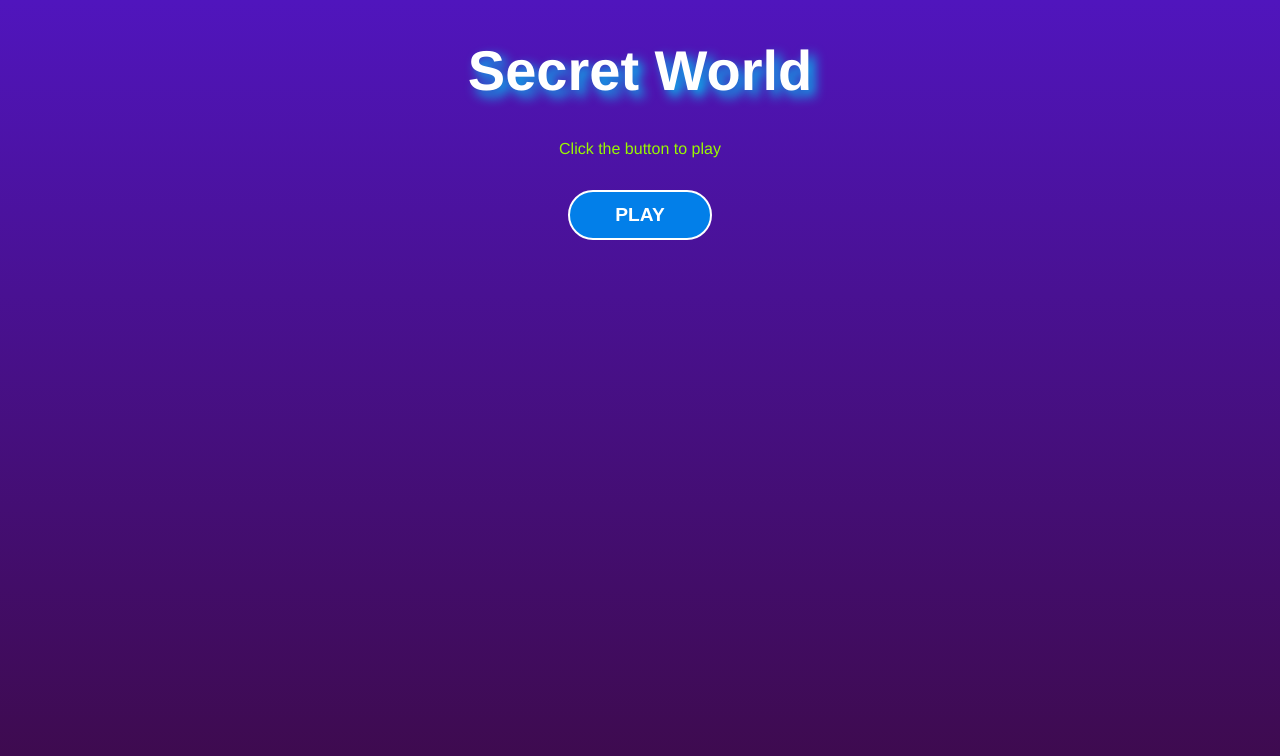
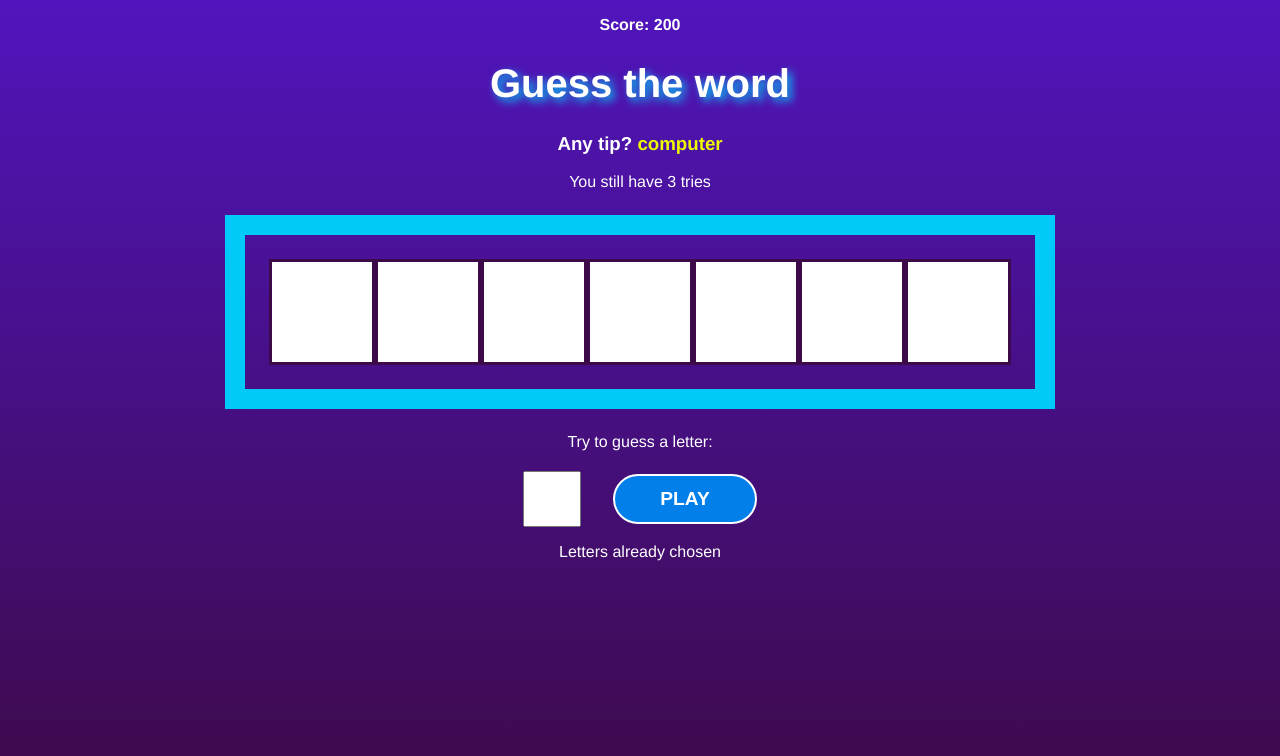
Before and after one commit to jpcp0614/Project-Secret-Word, a React (Vite) app: page / in a window 1280 px wide. Shown: the top 756 px of the page. Built offline with nearby package versions, Linux system fonts and the light colour scheme.

Commit message:
:sparkles: feat - add UseEffect and useCallback

```diff
--- a/src/App.jsx
+++ b/src/App.jsx
@@ -2,7 +2,7 @@
 import './App.css';
 
 // React
-import { useState, useEffect } from 'react';
+import { useState, useEffect, useCallback } from 'react';
 
 // data
 import { wordsList } from './data/words';
@@ -31,7 +31,7 @@
 	const [guesses, setGuesses] = useState(GUESSESQTY);
 	const [score, setScore] = useState(0);
 
-	const pickWordAndCategory = () => {
+	const pickWordAndCategory = useCallback(() => {
 		// pick a random category
 		const categories = Object.keys(words);
 		const numberOfKeys = Object.keys(categories).length;
@@ -42,11 +42,14 @@
 			words[category][Math.floor(Math.random() * words[category].length)];
 		// words[category].length) = quantidade de palavras na categoria
 		return { word, category };
-	};
+	}, [words]);
 
 	// start secret word game
-	const startGame = () => {
-		//pick word and pick category
+	const startGame = useCallback(() => {
+		// clear all letters
+		clearLetterStates();
+
+		// pick word and pick category
 		const { word, category } = pickWordAndCategory();
 
 		// create array of letters
@@ -61,7 +64,7 @@
 		setPickedCategory(category);
 		setLetters(wordLetters);
 		setGameStage(STAGES[1].name);
-	};
+	}, [pickWordAndCategory]);
 
 	// check if letter has already been utilized
 	const checkLetterAlreadyUtilized = (letter) => {
@@ -96,16 +99,30 @@
 	const clearLetterStates = () => {
 		setGuessedLetters([]);
 		setWrongLetters([]);
-	}
+	};
 
-	// monitorar o estado das guesses
+	// check loose condition
 	useEffect(() => {
 		if (guesses <= 0) {
 			// reset all states
 			clearLetterStates();
-			setGameStage(STAGES[2].name)
+			setGameStage(STAGES[2].name);
 		}
 	}, [guesses]);
+
+	// check win condition
+	useEffect(() => {
+		const uniqueLetters = [...new Set(letters)]; // array de letras únicas
+
+		// win condition
+		if (guessedLetters.length === uniqueLetters.length) {
+			// add score
+			setScore((actualScore) => (actualScore += 100));
+
+			// restart game with new record
+			startGame();
+		}
+	}, [guessedLetters, letters, startGame]);
 
 	// reinicia o jogo
 	const restartGame = () => {
@@ -130,7 +147,9 @@
 			{gameStage === 'game' && (
 				<Game states={states} verifyLetter={verifyLetter} />
 			)}
-			{gameStage === 'end' && <GameOver restartGame={restartGame} score={score}/>}
+			{gameStage === 'end' && (
+				<GameOver restartGame={restartGame} score={score} />
+			)}
 		</div>
 	);
 }
```
